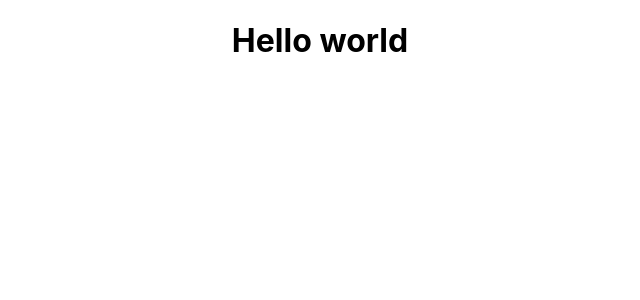
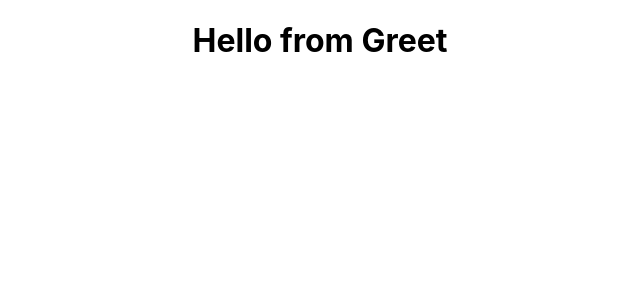
Before and after one commit to mahdihassani12/React-typescript, a React (Create React App) app: page / in a window 1280 px wide. Shown: the top 300 px of the page, without its empty margins (320-960 px from the left). Built offline with nearby package versions, Linux system fonts and the light colour scheme; the HTML template or start-up script is replaced by a standard one.

Commit message:
adding new typescript component

```diff
--- a/src/App.tsx
+++ b/src/App.tsx
@@ -1,9 +1,10 @@
 import './App.css';
+import Greet from './components/Greet';
 
 function App() {
   return (
     <div className="App">
-      <h1>Hello world</h1>
+      <Greet />
     </div>
   );
 }
--- /dev/null
+++ b/src/components/Greet.tsx
@@ -0,0 +1,15 @@
+import React from 'react'
+
+interface Props {}
+
+const Greet = (props: Props) => {
+    const {} = props
+
+    return (
+        <div>
+            <h1>Hello from Greet</h1>
+        </div>
+    )
+}
+
+export default Greet;
```
